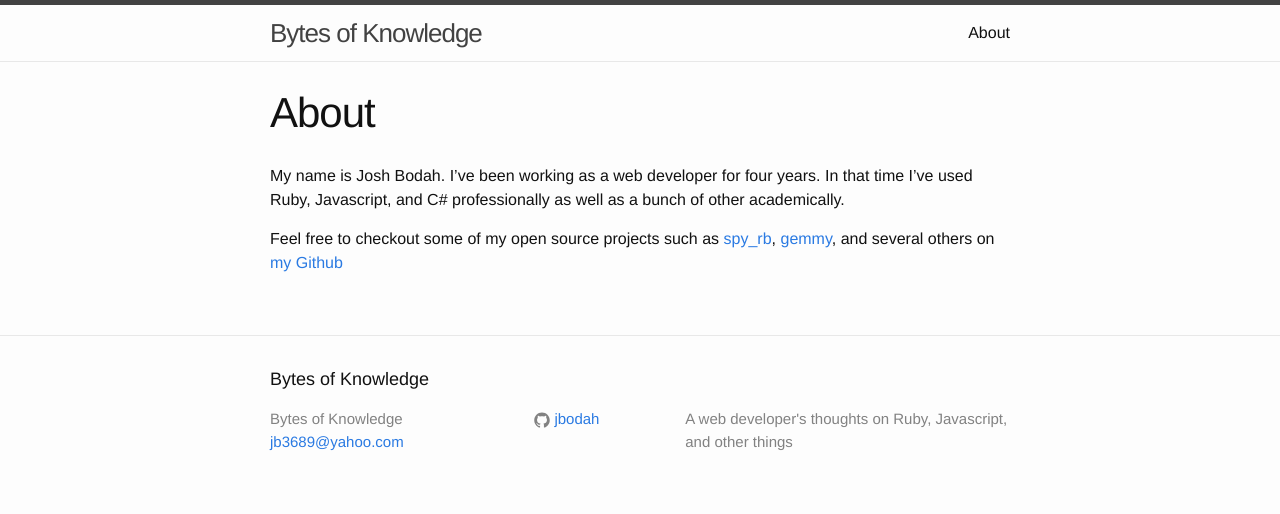
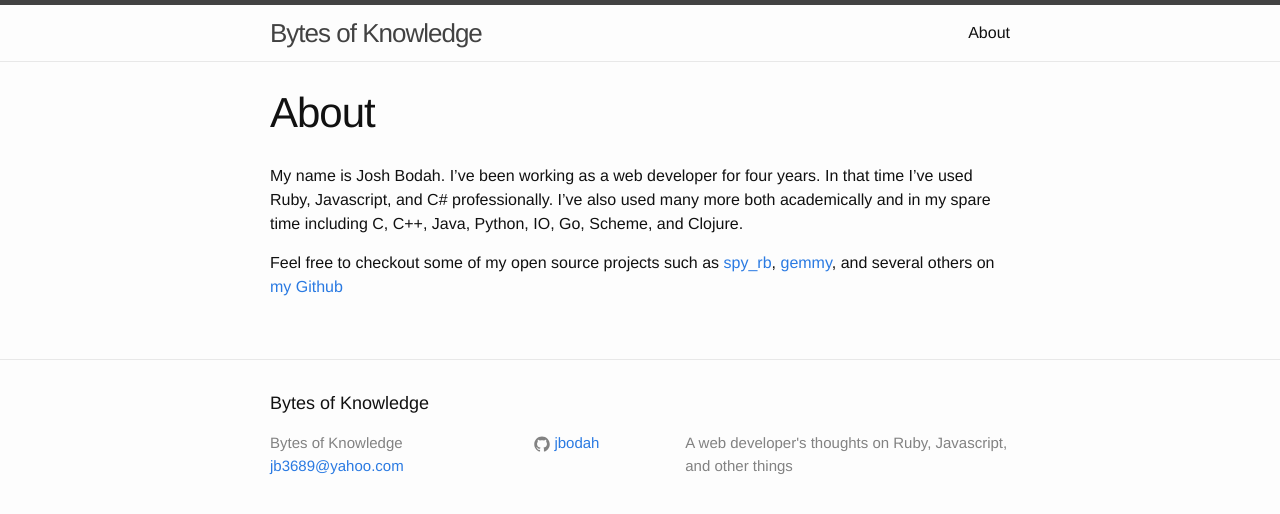
Before and after one commit to jbodah/jbodah.github.io, a Jekyll site: the page built from about.md, in a window 1280 px wide. Shown: the top 514 px of the page. Built offline with Jekyll 4.4.1, drawn with Linux system fonts in a browser that asks for light colours; Markdown is read by kramdown in place of the engine named in the settings.

Commit message:
update about page

```diff
--- a/about.md
+++ b/about.md
@@ -5,7 +5,8 @@ permalink: /about/
 ---
 
 My name is Josh Bodah. I've been working as a web developer for four years.
-In that time I've used Ruby, Javascript, and C# professionally as well as a bunch of other academically.
+In that time I've used Ruby, Javascript, and C# professionally.
+I've also used many more both academically and in my spare time including C, C++, Java, Python, IO, Go, Scheme, and Clojure.
 
 Feel free to checkout some of my open source projects such as [spy_rb](https://github.com/jbodah/spy_rb), [gemmy](https://github.com/jbodah/gemmy_rb),
 and several others on [my Github](https://github.com/jbodah)
```
